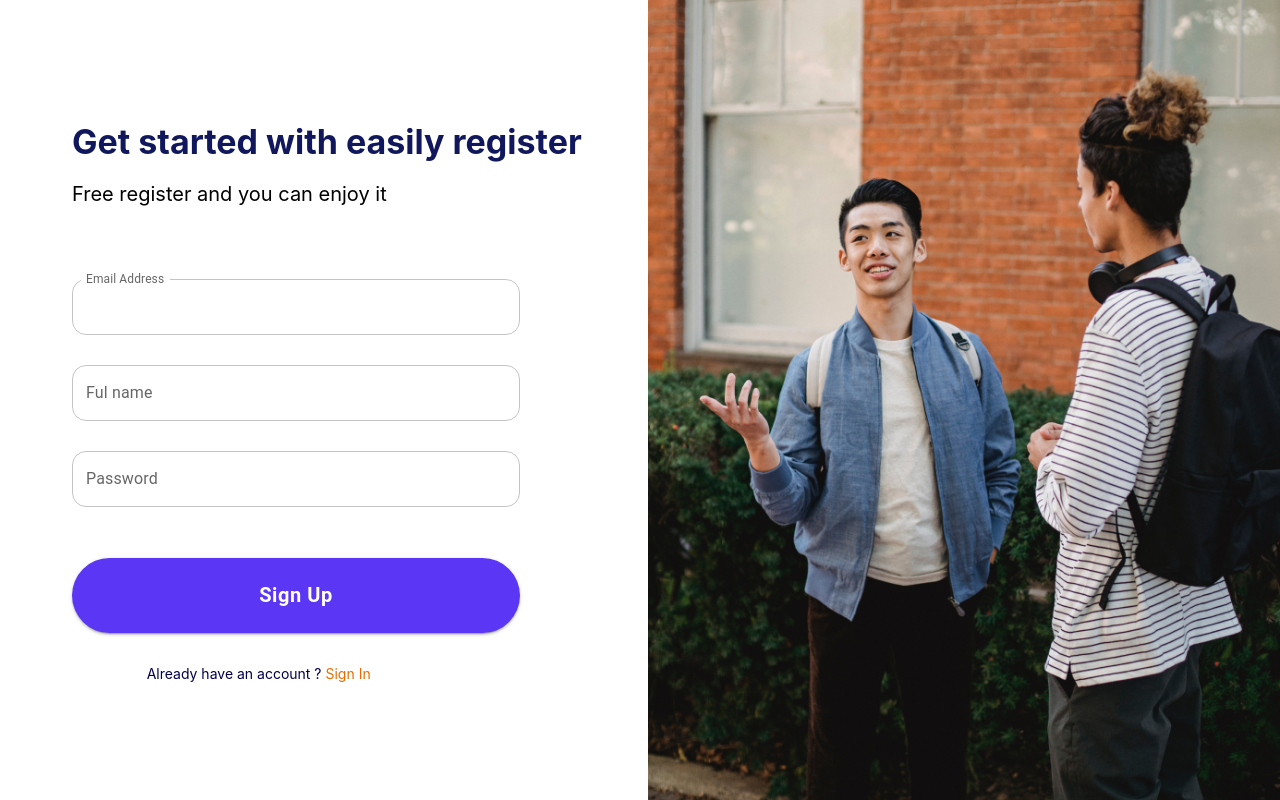
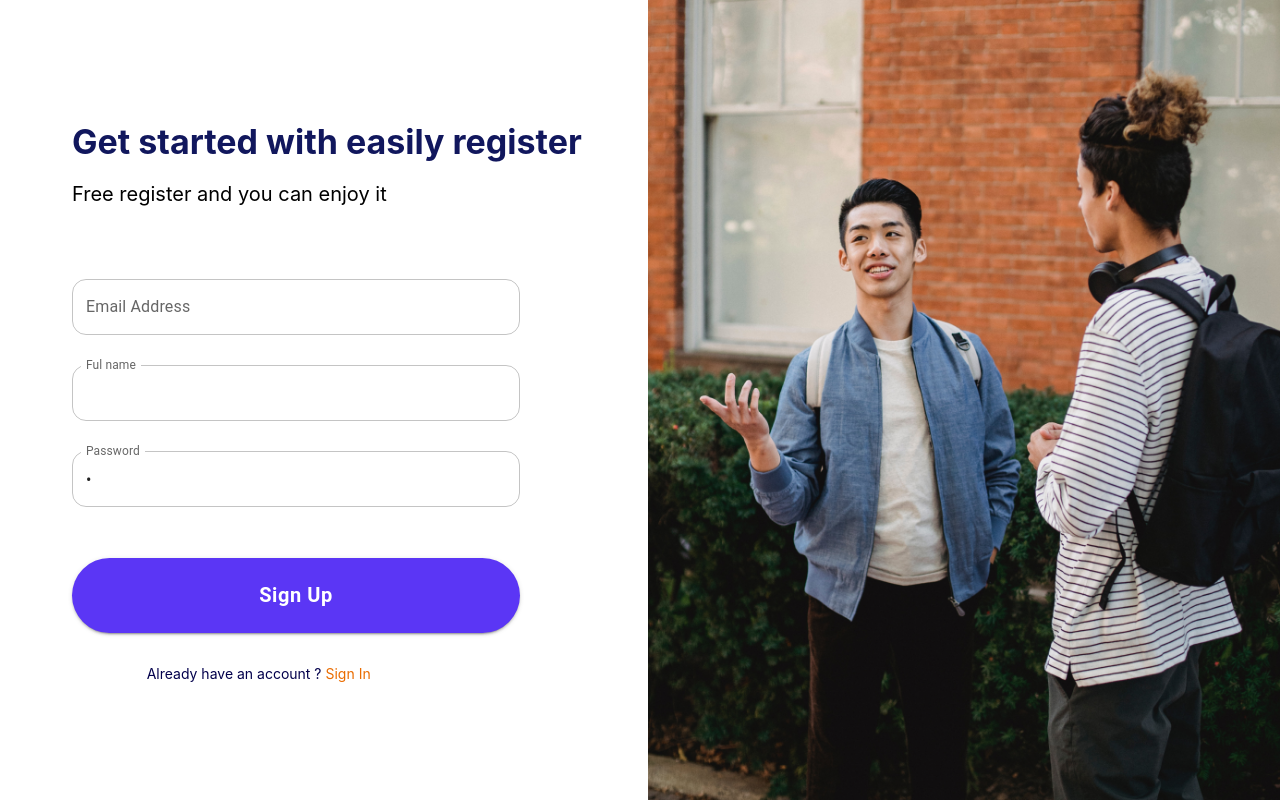
Before and after one commit to bijoysahadev/linkUp, a React (Vite) app: page /Regestration in a window 1280 px wide. Built offline with nearby package versions, Linux system fonts and the light colour scheme.

Commit message:
Fix input field value typing bug in Registration page

```diff
--- a/src/Pages/Regestration.jsx
+++ b/src/Pages/Regestration.jsx
@@ -51,7 +51,13 @@ const TextFieldCustomize = styled(TextField) ({
 const Regestration = () => {
   let [email,setEmail]=useState ("")
   let [name,setName]=useState(" ")
-  let [password,setPassword]=(" ")
+  let [password,setPassword]=useState(" ")
+  let handleSignUp =()=> {
+    console.log(email);
+    console.log(name);
+    console.log(password);
+
+  }
   return (
    <>
    <Grid container spacing={2}>
@@ -61,12 +67,12 @@ const Regestration = () => {
            <div className='w-140' >
           <h1 className='text-[#11175D]  font-bold text-[34px] ' >Get started with easily register</h1>
           <p className='  curspor-pointer text-[20px] pt-3 pb-10 font-black font-normal' >Free register and you can enjoy it</p>
-            <TextFieldCustomize  value={name} onChange={()=>setEmail(e.target.value)} type='text' id="Email Address"
+            <TextFieldCustomize  value={email} onChange={(e)=>setEmail(e.target.value)} type='text' id="Email Address"
             label="Email Address" variant="outlined" />
-            <TextFieldCustomize  onChange={()=>setName(e.target.value)} type='text'  id="outlined-basic" label="Ful name" variant="outlined" />
-            <TextFieldCustomize   onChange={()=>setPassword(e.target.value)} type='password' id="outlined-basic" label="Password" variant="outlined" />
+            <TextFieldCustomize  value={name}  onChange={(e)=>setName(e.target.value)} type='text'  id="outlined-basic" label="Ful name" variant="outlined" />
+            <TextFieldCustomize    value={password}  onChange={(e)=>setPassword(e.target.value)} type='password' id="outlined-basic" label="Password" variant="outlined" />
             <br />
-            <ButtonCustomize variant="contained">Sign up</ButtonCustomize>
+            <ButtonCustomize  onClick={handleSignUp} variant="contained">Sign up</ButtonCustomize>
            <div className='w-8/12' >
              <p className='  text-center   text-sm text-[#03014C] font-normal  ' >Already  have an account ?   <Link to="/Login" ><span className='text-[#EA6C00]'>Sign In</span></Link>  </p>
            </div>
```
